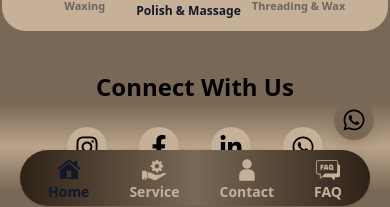
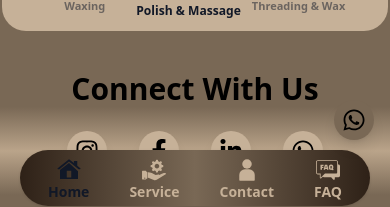
Before and after one commit to Harsh8118-ai/SilkenGlamour, a React (Vite) app in the folder Frontend/: page / in a window 390 px wide. Shown: the part 632-839 px from the top of the page. Built offline with nearby package versions, Linux system fonts and the light colour scheme.

Commit message:
Final Code

```diff
--- a/Frontend/src/components/Home/SocialMediaLinks.jsx
+++ b/Frontend/src/components/Home/SocialMediaLinks.jsx
@@ -22,7 +22,7 @@ const SocialMediaLinks = () => {
   return (
     <>
       {/* .......... MOBILE VIEW .......... */}
-      <h2 className="text-center text-2xl font-bold text-black mt-10 sm:hidden">
+      <h2 className="text-center text-3xl font-bold text-black mt-10 sm:hidden">
         Connect With Us
       </h2>
 
```
